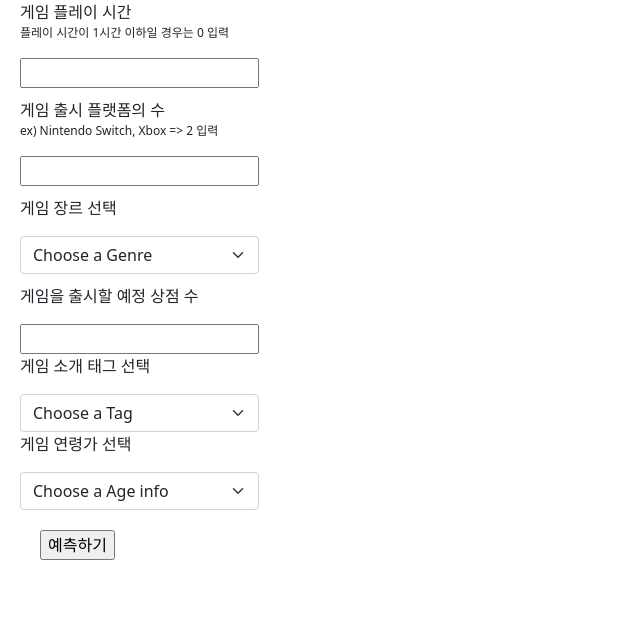
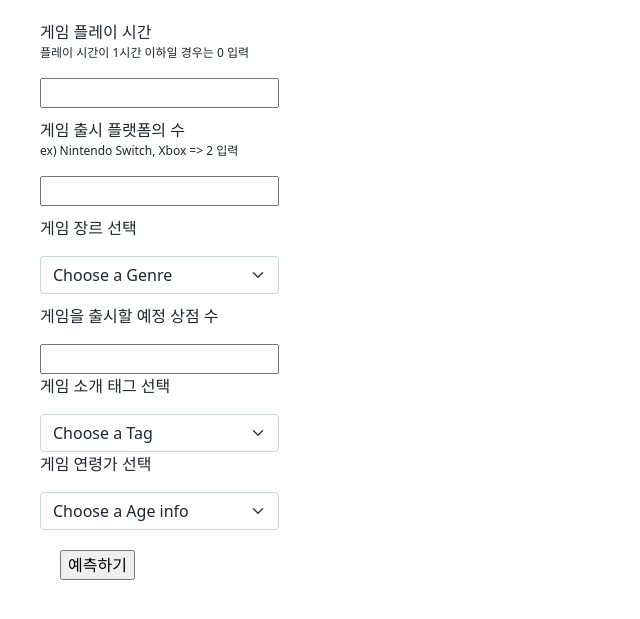
Before and after one commit to hwon-n/section3_project, a Flask app: page / in a window 1280 px wide. Shown: the top 619 px of the page, without its empty margins (0-640 px from the left). Run offline with Flask 2, Linux system fonts and the light colour scheme.

Commit message:
css 수정

```diff
--- a/flask_app/templates/index.html
+++ b/flask_app/templates/index.html
@@ -18,6 +18,7 @@
         <title>PG(Predict the Game)</title>
     </head>
     <body>
+        <div style="margin: 20px;">
             <div style="float: left; margin-left: 20px">
                 <form action="/" method="POST">
                     <p style="margin: 0">게임 플레이 시간</p>
@@ -73,14 +74,15 @@
                         <option value="No age info">No age info</option>
                     </select>
 
-                <input type="submit" value="예측하기" style="margin: 20px">
+                    <input type="submit" value="예측하기" style="margin: 20px; float:center;">
                 </form>
             </div>
-        <div style="float:left; text-align: center; margin: 50px;">
+            <div style="float:left; text-align: center; margin: 30px;">
                 {% if result %}
                     <h1>{{ result }}명이</h1>
                     <h2>관심을 가질 것으로 예상됩니다. </h2>
                 {% endif %}
             </div>
+        </div>
     </body>
 </html>
```
Lines whose indentation alone changed are shown as unchanged.
